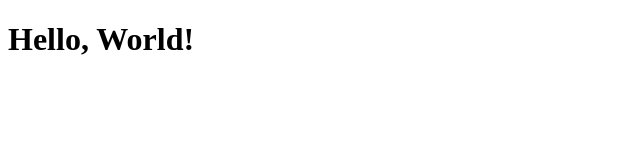
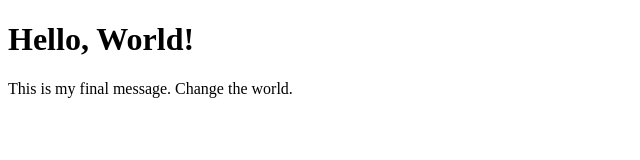
Before and after one commit to DRaborn02/CS3338-first-project, a plain HTML site: page index.html in a window 1280 px wide. Shown: the whole page, without its empty margins (0-640 px from the left). Drawn offline with Linux system fonts and the light colour scheme.

Commit message:
Update index.html

```diff
--- a/index.html
+++ b/index.html
@@ -7,5 +7,6 @@
 </head>
 <body>
     <h1>Hello, World!</h1>
+    <p>This is my final message. Change the world.</p>
 </body>
 </html>
```
